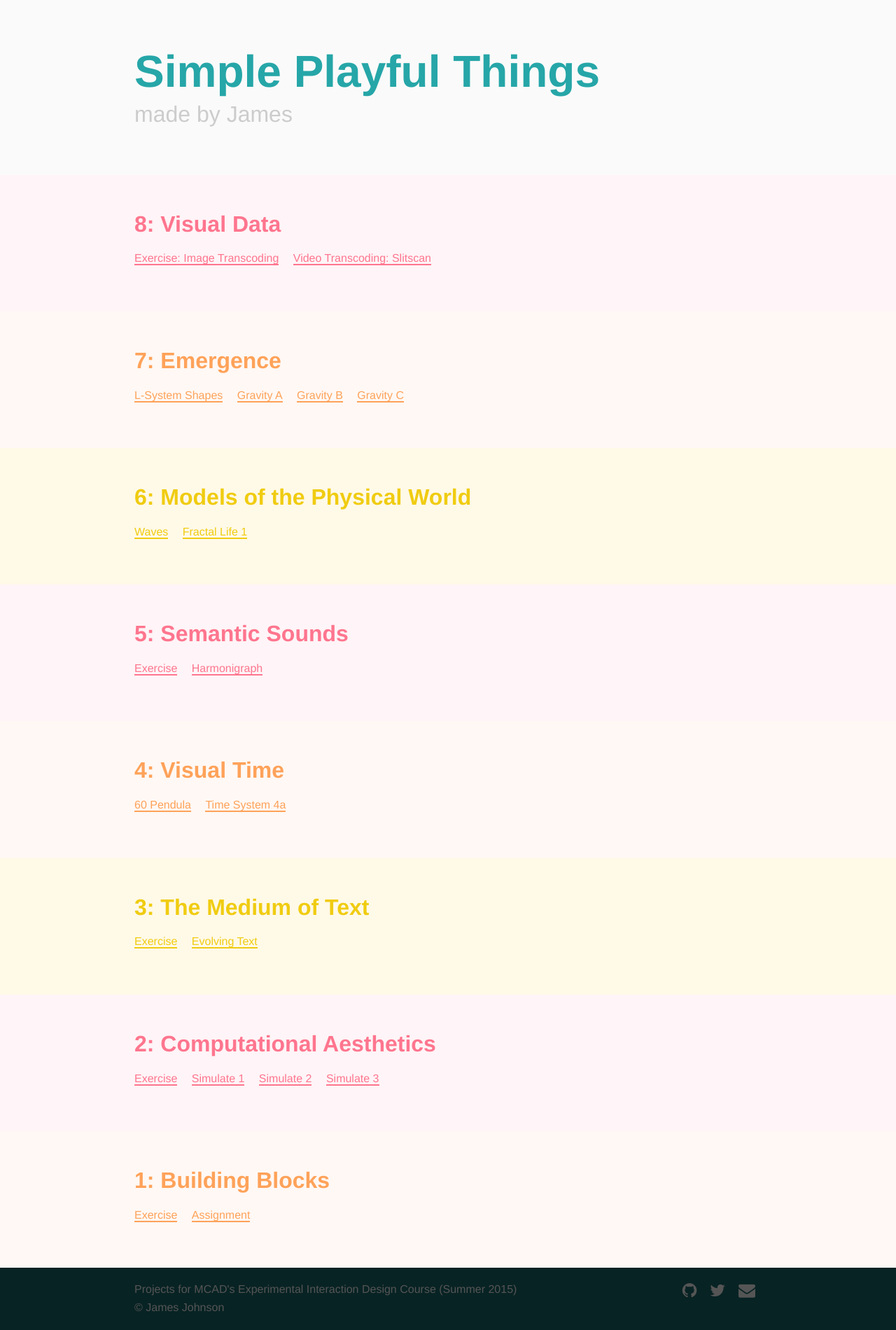
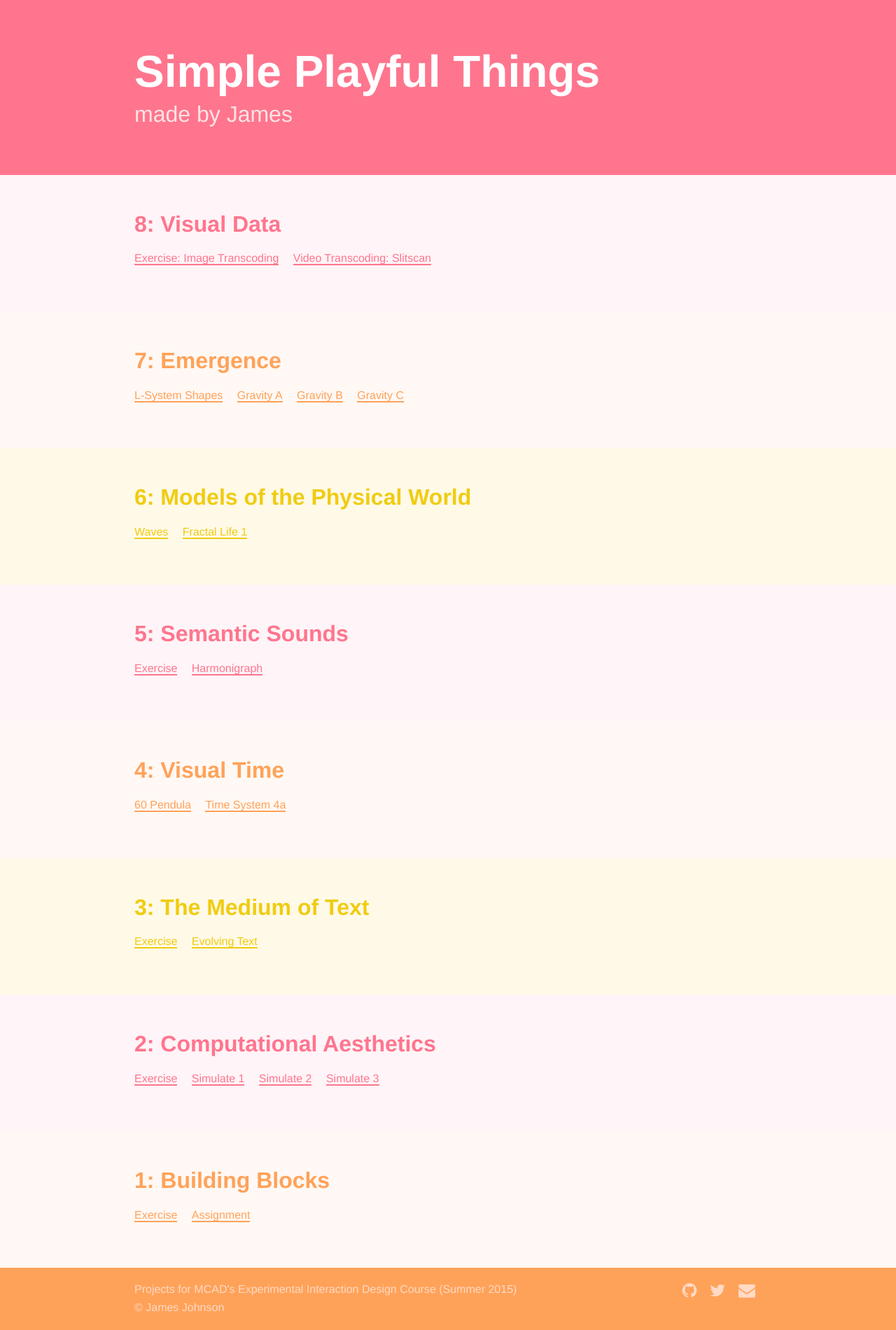
Before and after one commit to geekydatamonkey/exd-home, a website: page app/index.html in a window 1280 px wide. Shown: the whole page at 70% size. Drawn offline with nearby package versions, Linux system fonts and the light colour scheme; files that its build step writes are made by us from their sources.

Commit message:
header and footer colors

```diff
--- a/app/styles/_page-footer.scss
+++ b/app/styles/_page-footer.scss
@@ -1,8 +1,8 @@
 .page-footer {
-  $text-color: #555;
-  $hover-color: #aaa;
+  $text-color: #FFDAC5;
+  $hover-color: #fff;
   @include clearfix();
-  background-color: $black;
+  background-color: #FFA259;
   color: $text-color;
   padding-bottom: 4em;
   p {
--- a/app/styles/_page-header.scss
+++ b/app/styles/_page-header.scss
@@ -1,7 +1,8 @@
 // Header
 .page-header {
   padding: 3em 0;
-  color: $blue-dark;
+  color: $white;
+  background: #FF758E;
 }
 h1 {
   font-size: 4em;
@@ -11,7 +12,7 @@ h1 {
 .author {
   font-size: 2em;
   margin: 0;
-  color: $gray;
+  color: #FFE4E4;
 }
 
 @media (max-device-width: 480px) {
```
